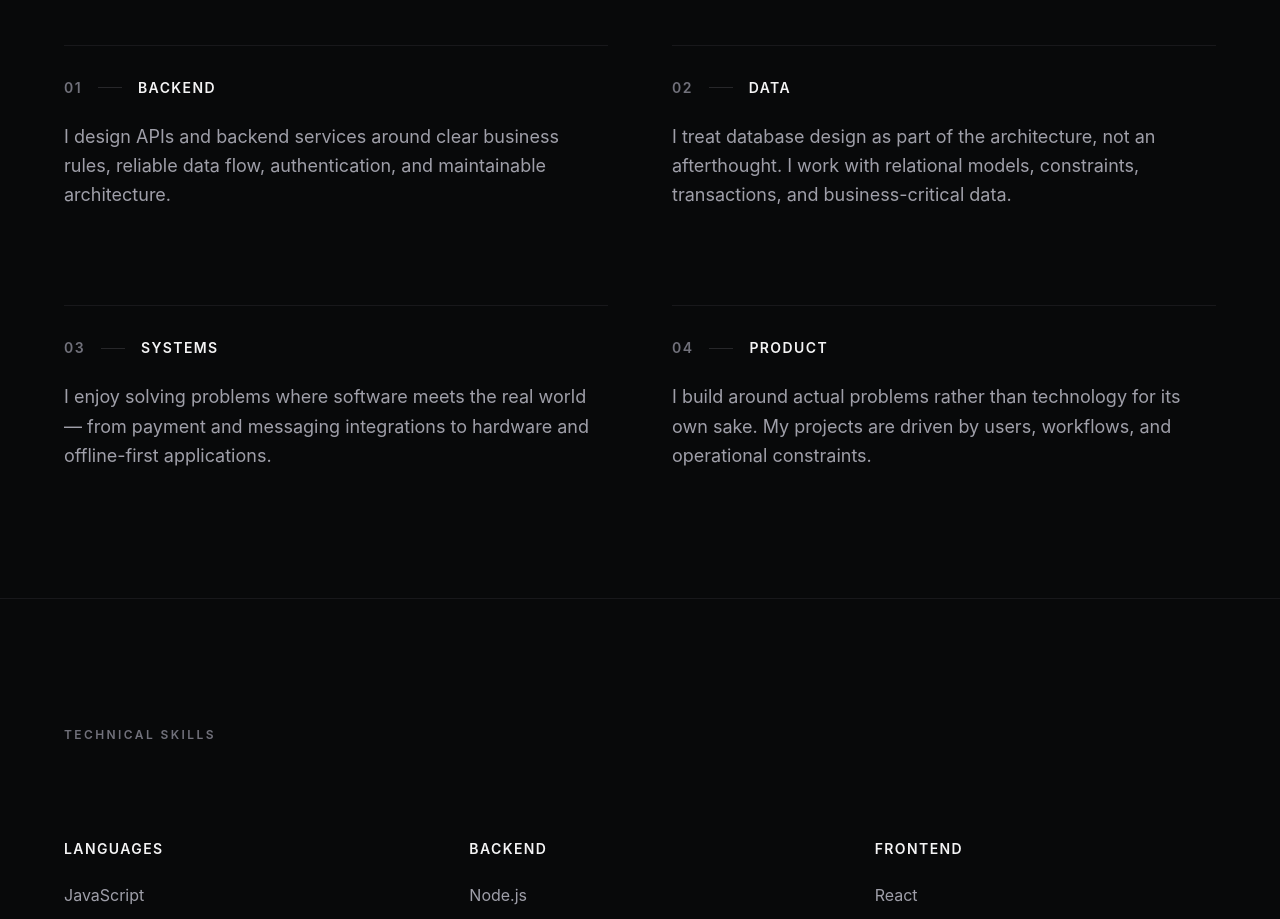
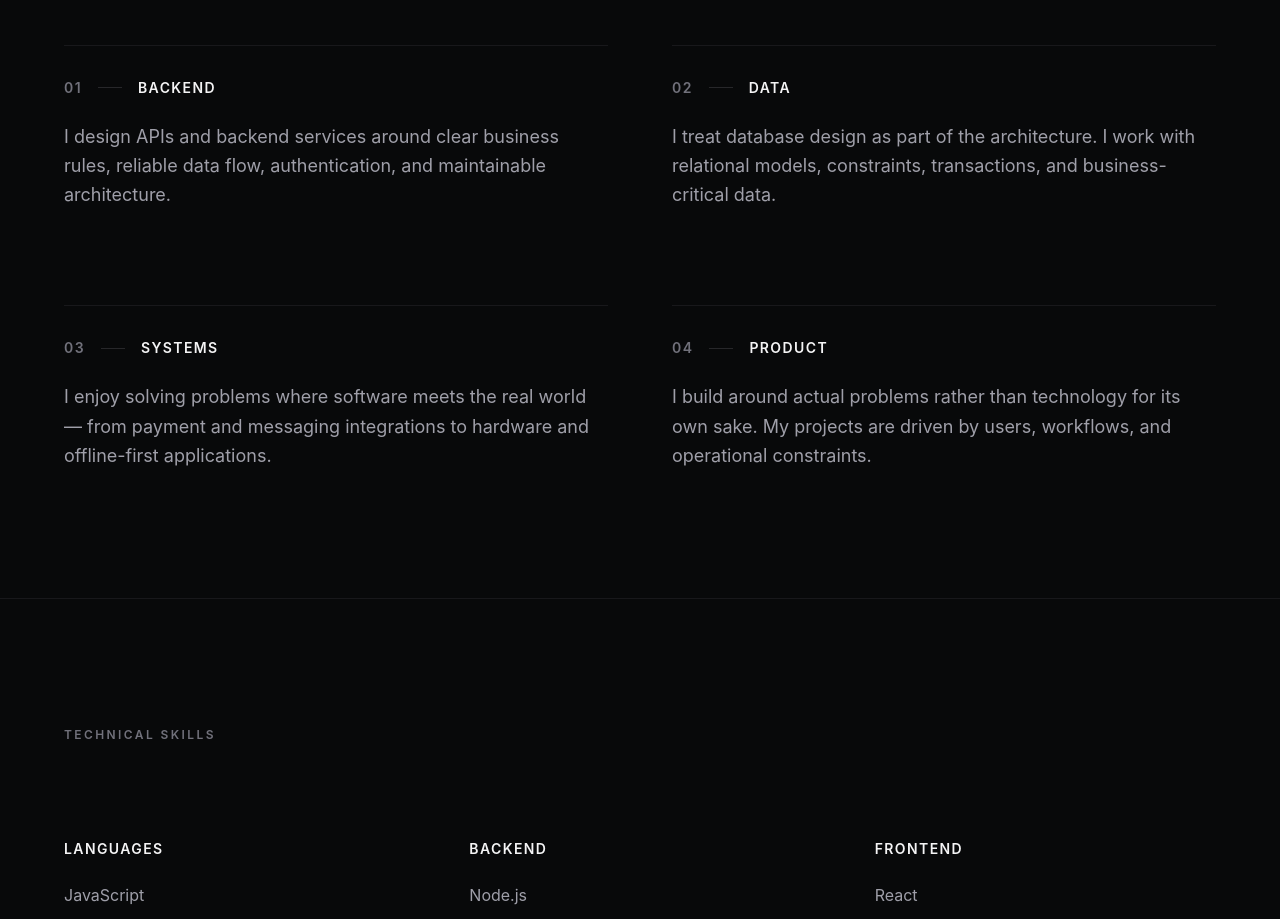
Before and after one commit to Ian-Kimani/Ian-Portfolio, a React (Vite) app: page / in a window 1280 px wide. Shown: the part 2920-3839 px from the top of the page. Built offline with nearby package versions, Linux system fonts and the light colour scheme.

Commit message:
Updated some things

```diff
--- a/src/sections/Engineering.jsx
+++ b/src/sections/Engineering.jsx
@@ -9,7 +9,7 @@ const areas = [
   {
     id: "02",
     title: "DATA",
-    description: "I treat database design as part of the architecture, not an afterthought. I work with relational models, constraints, transactions, and business-critical data.",
+    description: "I treat database design as part of the architecture. I work with relational models, constraints, transactions, and business-critical data.",
   },
   {
     id: "03",
```
